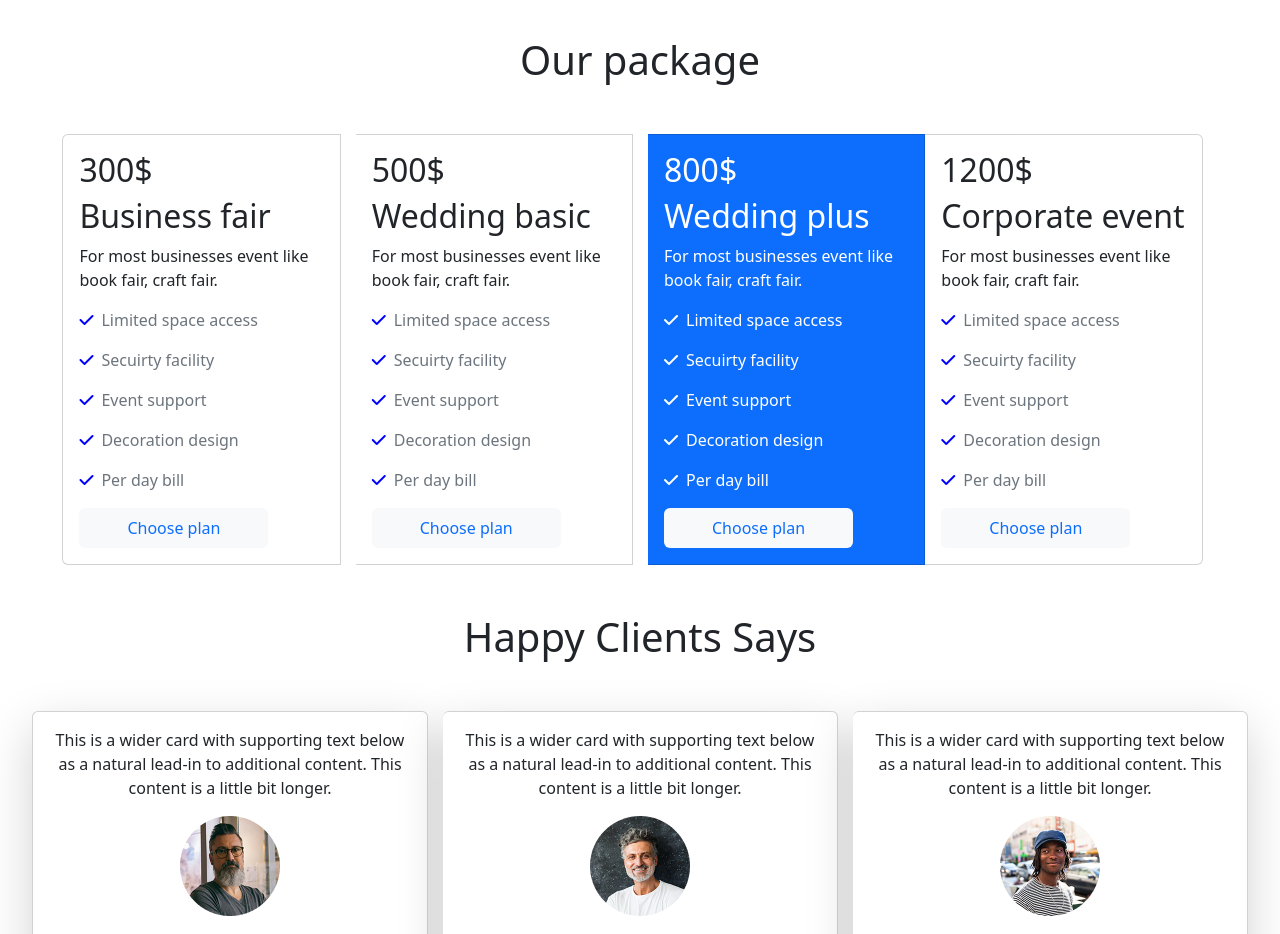
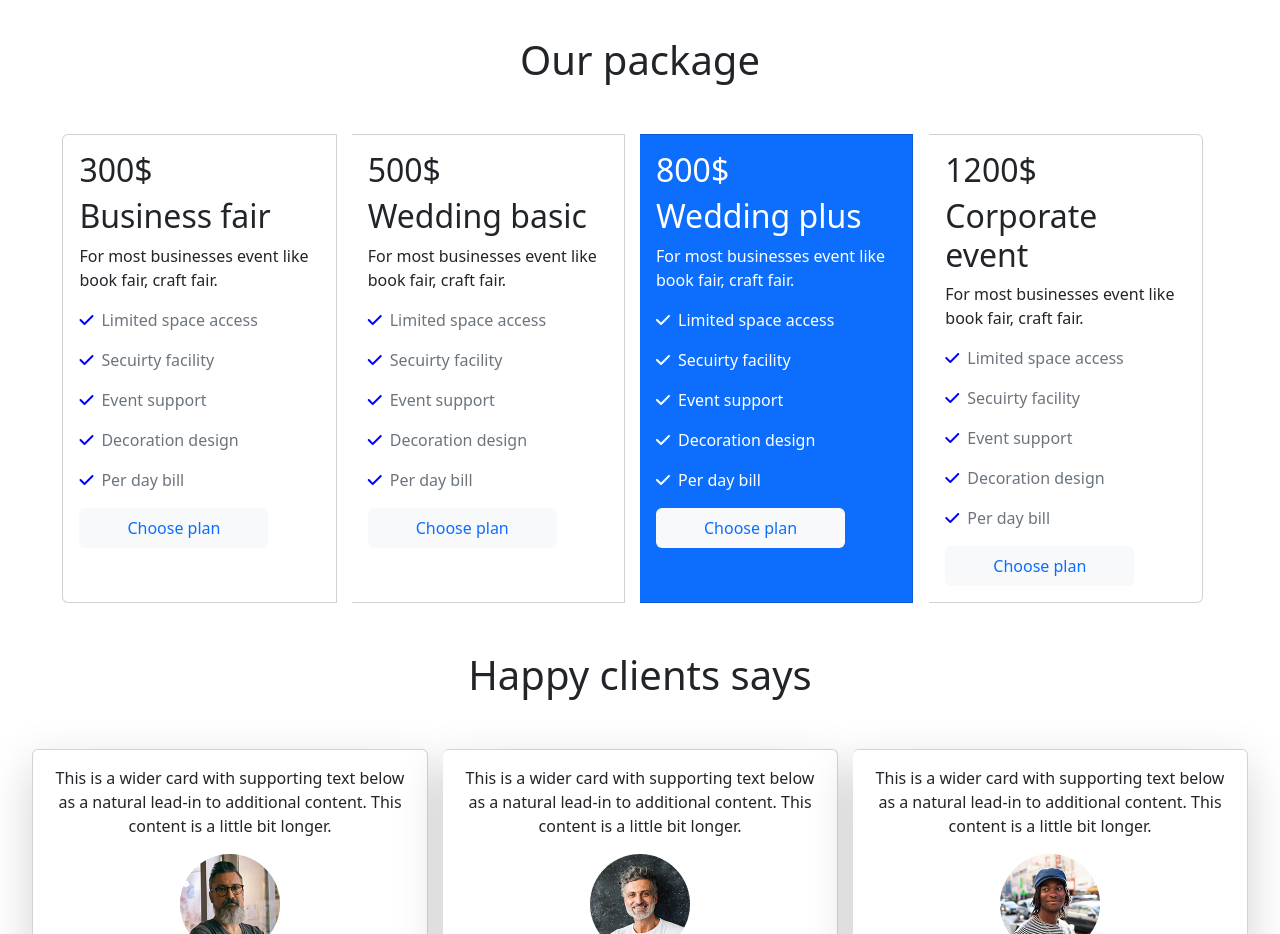
Before and after one commit to Nahidontheway/convention-center, a plain HTML site: page index.html in a window 1280 px wide. Shown: the part 820-1754 px from the top of the page. Drawn offline with nearby package versions, Linux system fonts and the light colour scheme; a web font is replaced by a local one.

Commit message:
margin added

```diff
--- a/index.html
+++ b/index.html
@@ -126,7 +126,7 @@
                 <button class="bg-light text-primary border-0 rounded px-5 py-2">Choose plan</button>
               </div>
             </div>
-            <div class="card bg-primary text-white">
+            <div class="card bg-primary text-white me-3">
               <div class="card-body diff">
                 <h2 class="card-text">800$</h2>
                 <h2 class="card-text">Wedding plus</h2>
@@ -154,7 +154,7 @@
             </div>
         </section>
         <section>
-          <h1 class="text-center">Happy Clients Says</h1>
+          <h1 class="text-center">Happy clients says</h1>
           <div class="card-group">
             <div class="card text-center shadow-lg rounded">
               <div class="card-body">
```
